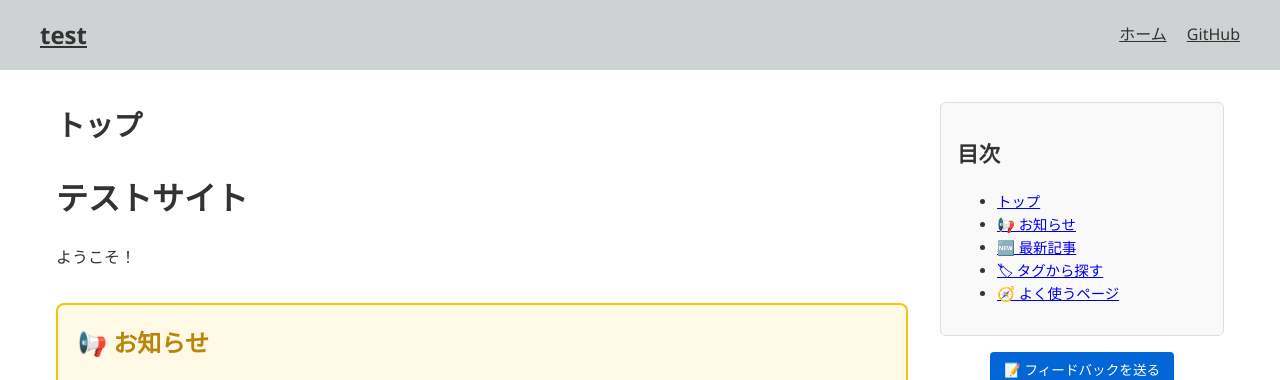
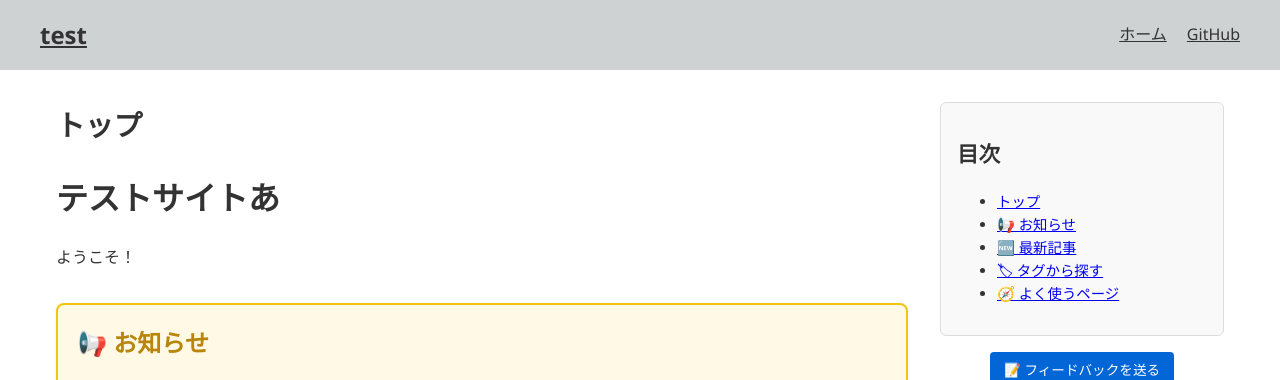
Before and after one commit to PicricAcid/pages_test, a Jekyll site: the page built from docs/index.md, in a window 1280 px wide and 1286 px high. Shown: the top 380 px of the window. Built offline with Jekyll 4.4.1, drawn with Linux system fonts in a browser that asks for light colours; comment, search, counter and statistics services are not loaded.

Commit message:
Update index.md

```diff
--- a/docs/index.md
+++ b/docs/index.md
@@ -3,7 +3,7 @@ title: トップ
 layout: default
 ---
 
-# テストサイト
+# テストサイトあ
 
 ようこそ！
 
```
